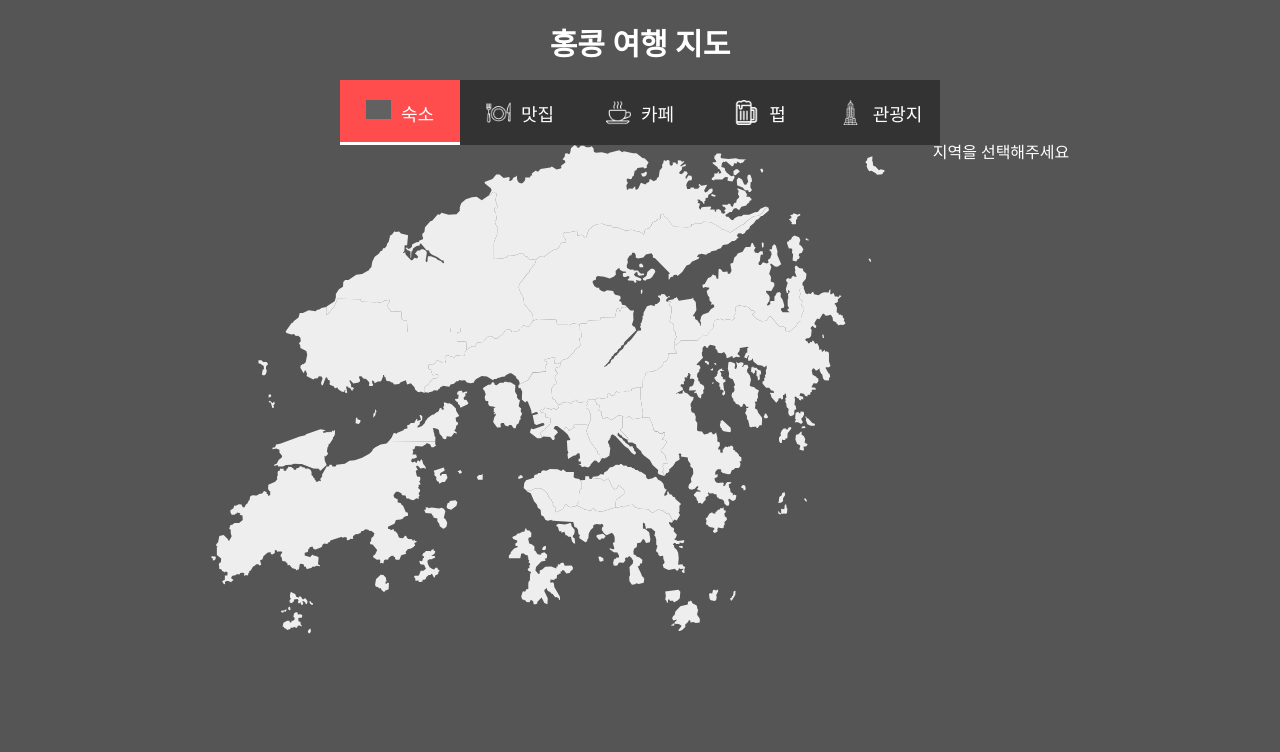
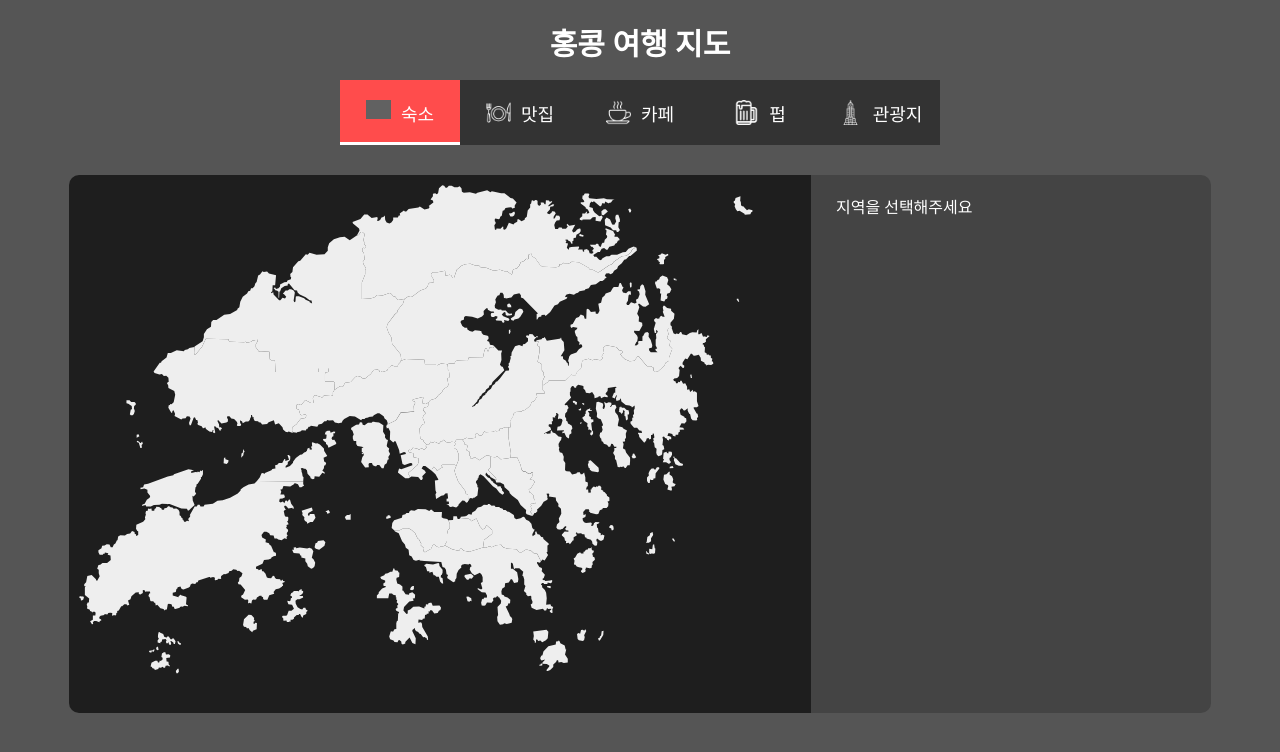
Before and after one commit to Taemin1234/travel-hk, a React (Create React App) app: page / in a window 1280 px wide. Shown: the top 752 px of the page. Built offline with nearby package versions, Linux system fonts and the light colour scheme; grey boxes are pictures that could not be loaded.

Commit message:
디자인 적용

```diff
--- a/src/components/InfoList.js
+++ b/src/components/InfoList.js
@@ -8,25 +8,47 @@ function InfoList({category}) {
     let loca = useSelector((state) => state.location)
 
     const [datas, setDatas] = useState(null);
+    const [dataKo, setDataKo] = useState(null);
     const district = loca
 
     useEffect(() => {
         if (data[district] && data[district][category]) {
             setDatas(data[district][category]);
+            setDataKo(data[district].k_name);
         } else {
             setDatas(null);
         }
       }, [district, category]);
 
-      if (!datas) return <div>지역을 선택해주세요</div>;
+      if (!datas) return <TH.InfoListWrap>지역을 선택해주세요</TH.InfoListWrap>;
 
       console.log(datas)
 
     return (
-        <div>
-           {loca}
-           {category}
-        </div>
+        <TH.InfoListWrap>
+            <p className='title'>{dataKo}</p>
+           <TH.InfoDataList>
+                {datas.map(el => {
+                    return (
+                        <li key={el.id}>
+                            <p className='name'>{el.id}. {el.name}</p>
+                            <TH.ContBox>
+                                <TH.ImgCont>
+                                    <img src={el.img} alt={el.name} />
+                                    <div>
+                                        {el.star ? <p>별이? {el.star}</p> : null}
+                                        {el.price ? <p>가격은? {el.price}</p> : null}
+                                        {el.cuisine ? <p>요리는? {el.cuisine}</p> : null}
+                                        {el.sub_title ? <p>{el.sub_title}</p> : null}
+                                    </div>
+                                </TH.ImgCont>
+                                <p>{el.des}</p>
+                            </TH.ContBox>
+                        </li>
+                    )
+                })}
+           </TH.InfoDataList>
+        </TH.InfoListWrap>
     )
 }
 
--- a/src/components/TravelInfo.js
+++ b/src/components/TravelInfo.js
@@ -7,10 +7,10 @@ import InfoList from './InfoList';
 function TravelInfo({category}) {
 
     return (
-        <TH.FlexCn>
+        <TH.InfoWrap>
            <Map/>
            <InfoList category={category}/>
-        </TH.FlexCn>
+        </TH.InfoWrap>
     )
 }
 
--- a/src/style/style.js
+++ b/src/style/style.js
@@ -53,17 +53,33 @@ export const GnbButton = styled.button`
 
 // 공통
 
-export const FlexCn = styled.div`
+const flexCn = css`
     display: flex;
     justify-content: center;
-    align-items: flex-start;
 `
-
+const flexS = css`
+    display: flex;
+    justify-content: flex-start;
+`
+export const InfoWrap = styled.div`
+    ${flexCn}
+    max-width: 1200px;
+    /* height: auto; */
+    margin: 30px auto;
+`
 //Map 지도 화면
 export const StyledMap = styled.div`
+    background-color: #1e1e1e;
+    max-width: 800px;
+    padding: 10px;
+    border-top-left-radius: 10px;
+    border-bottom-left-radius: 10px;
+    box-sizing: border-box;
+
   svg path {
     position: relative;
-    /* fill: #eee; */
+    fill: #eee;
+    cursor: pointer;
     transition: fill 0.3s;
 
     &:hover:not(.selected) {
@@ -75,3 +91,62 @@ export const StyledMap = styled.div`
   }
 
 `;
+
+// 정보 화면
+export const InfoListWrap = styled.div`
+    width: 400px;
+    /* height: 100%; */
+    padding: 25px;
+    background-color: #444;
+    border-top-right-radius: 10px;
+    border-bottom-right-radius: 10px;
+    box-sizing: border-box;
+
+    .title {
+        font-size: 24px;
+        font-weight: 700;
+    }
+`
+
+export const InfoDataList = styled.ul`
+    margin-top: 10px;
+
+    li {
+        padding: 12px 0;
+        border-bottom: solid 1px #555;
+
+        .name {
+            font-size: 18px;
+            font-weight: 700;
+        }
+
+        img {
+            width: 150px;
+        }
+    }
+`
+
+export const ContBox = styled.div`
+    /* display: none; */
+    margin-top: 12px;
+
+    p {
+        margin-top: 10px;
+        font-weight: 18px;
+        line-height: 1.1;
+    }
+`
+
+export const ImgCont = styled.div`
+    ${flexS}
+    margin-top: 10px;
+    gap: 10px;
+
+    div {
+        p {
+            &:nth-of-type(1) {
+                margin-top: 0;
+            }
+        }
+    }
+`
```
